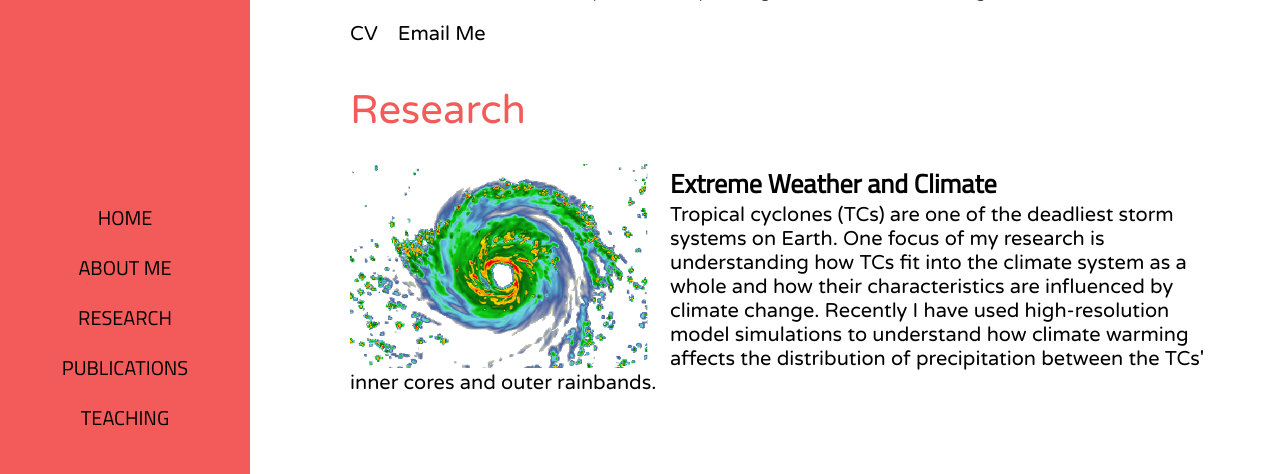
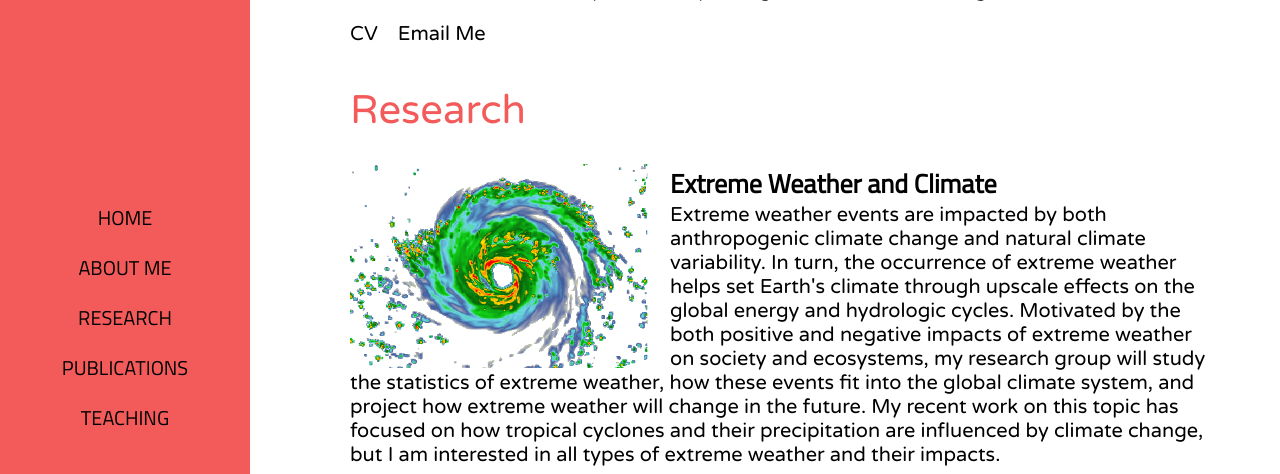
Before and after one commit to alyssa-stansfield/alyssa-stansfield.github.io, a Jekyll site: the page index.html, which Jekyll copies as it is, in a window 1280 px wide and 1400 px high, scrolled down 1478 px, cut to the strip 57-531 px from the top of the window. Built offline with Jekyll 4.4.1, drawn with Linux system fonts in a browser that asks for light colours; some web fonts are replaced; some of the changed text lies outside the part shown.

Commit message:
Updating research topic descriptions

```diff
--- a/index.html
+++ b/index.html
@@ -62,7 +62,15 @@
           <div>
             <img src="../assets/WRF_TC_forpresentations.png" />
             <h3>Extreme Weather and Climate</h3>
-            <p>Tropical cyclones (TCs) are one of the deadliest storm systems on Earth. One focus of my research is understanding how TCs fit into the climate system as a whole and how their characteristics are influenced by climate change. Recently I have used high-resolution model simulations to understand how climate warming affects the distribution of precipitation between the TCs' inner cores and outer rainbands.
+            <p>Extreme weather events are impacted by both anthropogenic climate change and natural climate variability. In turn, the occurrence of extreme weather helps set Earth's climate through upscale effects on the global energy and hydrologic cycles.  Motivated by the both positive and negative impacts of extreme weather on society and ecosystems, my research group will study the statistics of extreme weather, how these events fit into the global climate system, and project how extreme weather will change in the future. My recent work on this topic has focused on how tropical cyclones and their precipitation are influenced by climate change, but I am interested in all types of extreme weather and their impacts.
+            </p>
+          </div>
+
+
+          <div>
+            <img src="../assets/CMF_TCs.png" />
+            <h3>Precipitation Processes</h3>
+            <p>My research group will approach studying precipitation through the different storm sytems that produce it, such as tropical cyclones, mesoscale convective systems, atmospheric rivers, and extratropical storms. We will use atmospheric models and observations from satellites, radars, and precipitation gauges to build a process-based understanding of storms and their precipitation. This increased understanding can help answer questions like why do some storms produce extreme precipitation while others don't and how are storms and their resulting precipitation impacted by natural climate variability and anthropogenic climate change. My recent work on this topic has centered on understanding how and why precipitation in tropical cyclones' inner-cores and outer rainbands is influenced by climate change.
             </p>
           </div>
 
@@ -75,12 +83,6 @@
           </div>
 
 
-          <div>
-            <img src="../assets/CMF_TCs.png" />
-            <h3>Precipitation Processes</h3>
-            <p> My research approaches studying precipitation through the different storm sytems that produce it, such as tropical cyclones, mesoscale convective systems, atmospheric rivers, and extratropical storms. I use atmospheric models and observations from satellites, radars, and precipitation gauges to study storms and their precipitation, focusing on understanding why some storms produce extreme precipitation while others don't and how these storms and the resulting precipitation are impacted by natural climate variability and anthropogenic climate change.
-            </p>
-          </div>
         </div>
       </div>
 
```
